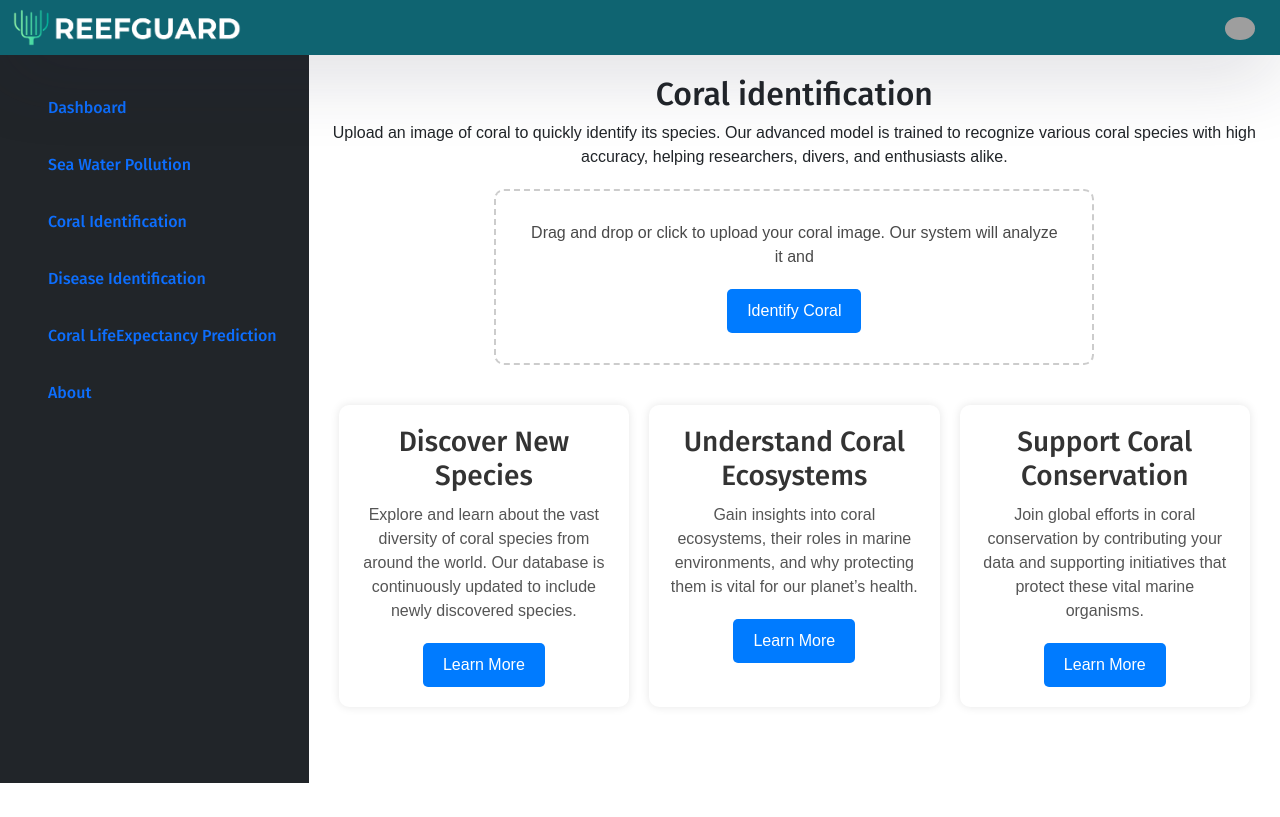
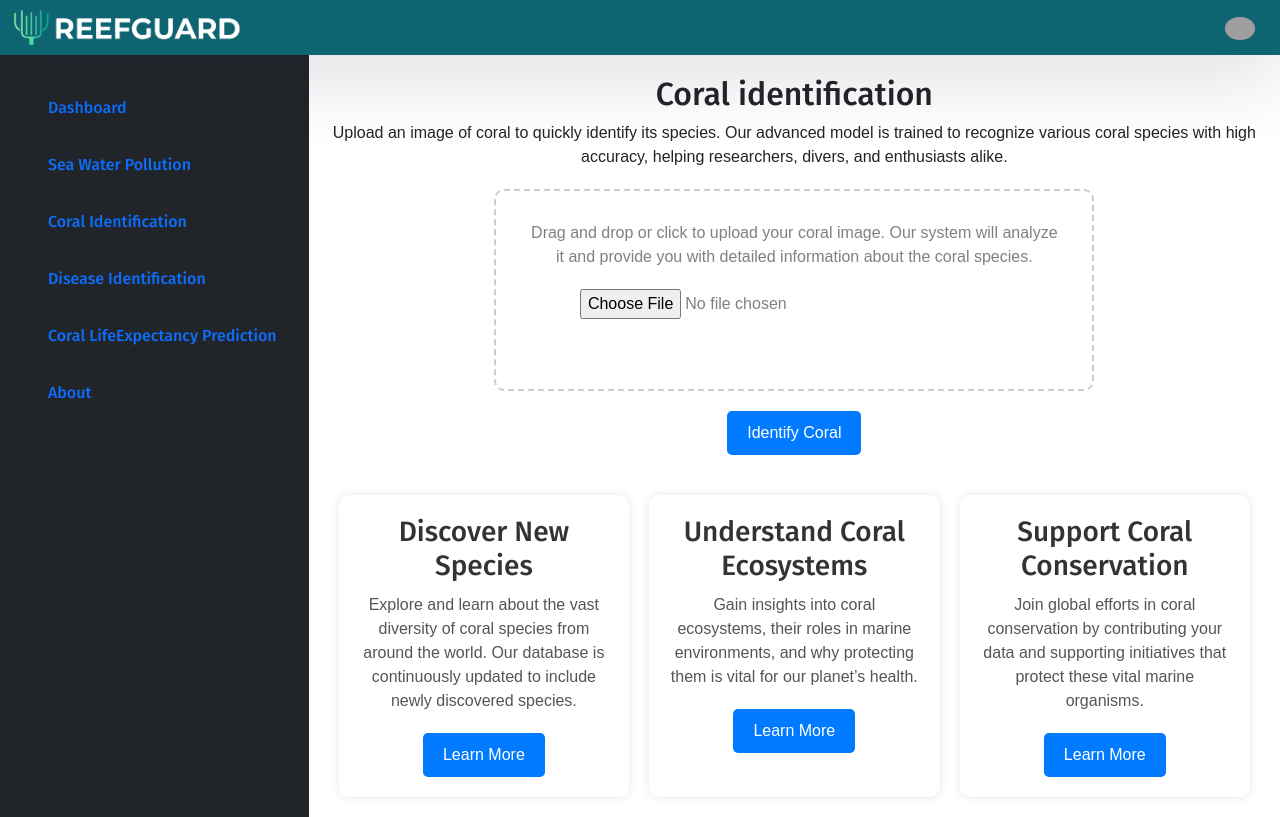
Before and after one commit to IT21004186/ReefGuard-web, a React (Create React App) app: page /coralIdentification in a window 1280 px wide. Built offline with nearby package versions, Linux system fonts and the light colour scheme; no server answers; grey boxes are pictures that could not be loaded.

Commit message:
changed the identify coral btn location and created the newSpecies.js file

```diff
--- a/src/components/coral-identification/coralIdentification.js
+++ b/src/components/coral-identification/coralIdentification.js
@@ -18,13 +18,14 @@ function CoralIdentification() {
         </p>
         <div className="upload-box">
           <div className="upload-area">
-            <p>
+            <p style={{color:'GrayText'}}>
               Drag and drop or click to upload your coral image. Our system will analyze it and
-              {/* provide you with detailed information about the coral species.<input type='file' accept="image/*" className="upload-box"></input> */}
+              provide you with detailed information about the coral species.<input type='file' accept="image/*" className="upload-box"></input>
             </p>
-            <button className="upload-btn">Identify Coral</button>
+
           </div>
         </div>
+        <button className="upload-btn">Identify Coral</button>
         <ExploreCoralSpecies />
       </div>
     </div>
@@ -38,7 +39,7 @@ function ExploreCoralSpecies() {
       title: 'Discover New Species',
       description:
         'Explore and learn about the vast diversity of coral species from around the world. Our database is continuously updated to include newly discovered species.',
-      link: '#',
+      link: '/newSpeciesPage',
     },
     {
       title: 'Understand Coral Ecosystems',
```
Also changed, not shown: src/components/coral-identification/newSpeciesPage.js (added).
